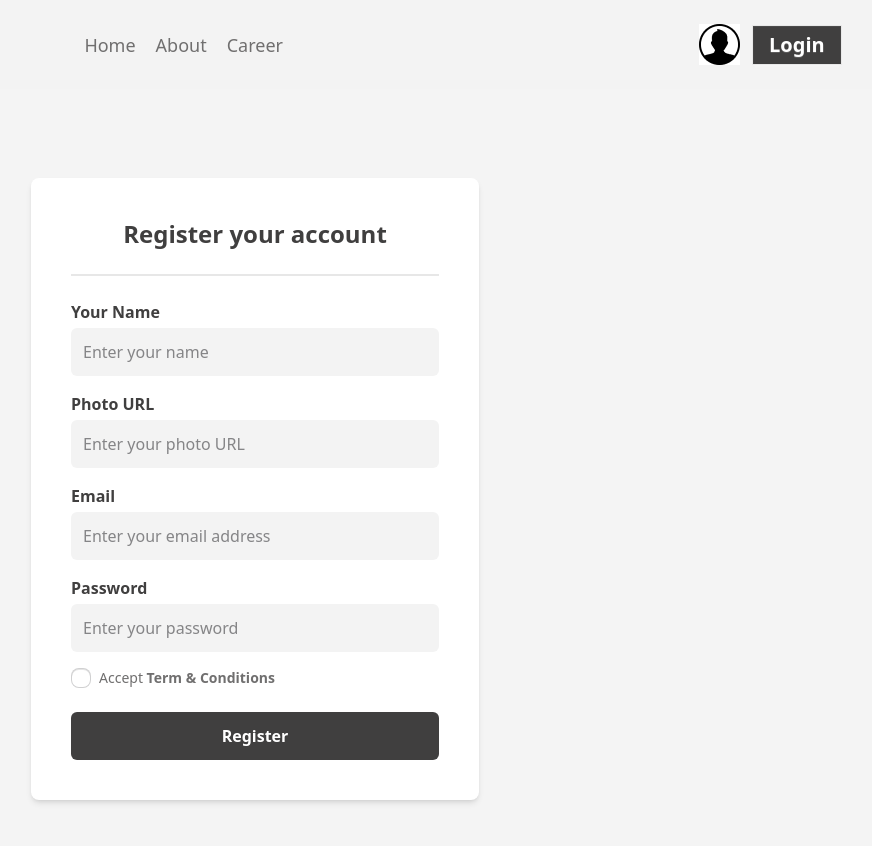
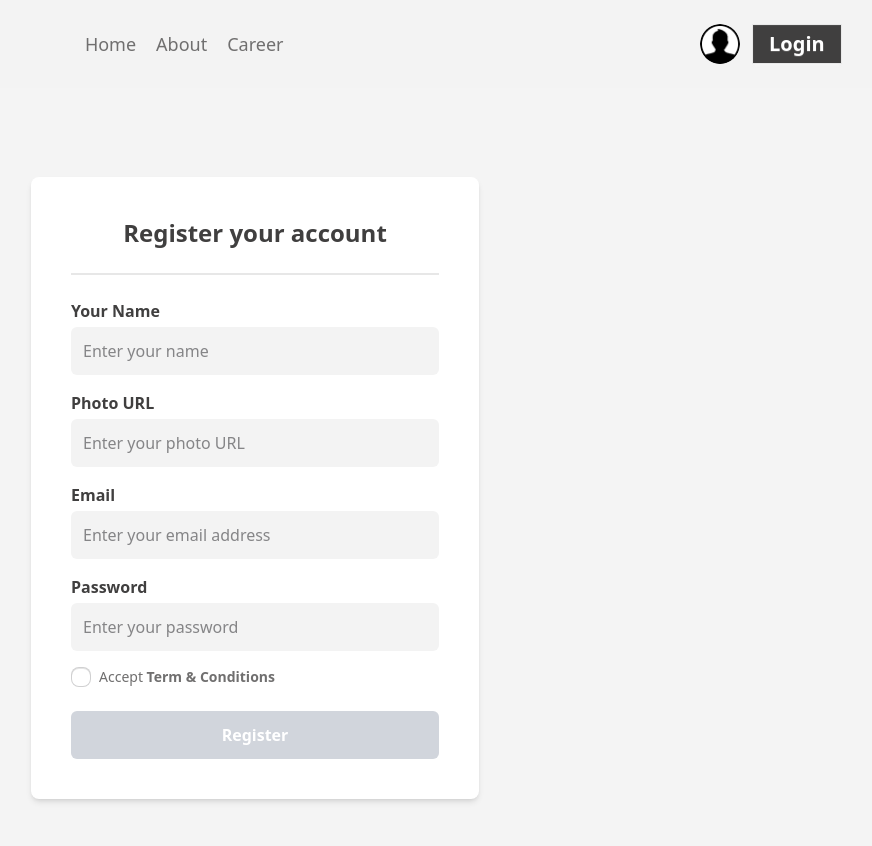
Before and after one commit to sagor-khan7/dragon-news, a React (Vite) app: page /auth/register in a window 1280 px wide. Shown: the top 846 px of the page, without its empty margins (385-1257 px from the left). Built offline with nearby package versions, Linux system fonts and the light colour scheme; no server answers.

Commit message:
update user profile and show photo and name in navbar

```diff
--- a/src/components/Navbar.jsx
+++ b/src/components/Navbar.jsx
@@ -8,7 +8,7 @@ const Navbar = () => {
 
   return (
     <div className="flex justify-between items-center">
-      <div></div>
+      <div className="text-xl font-bold text-[#706F6F]">{user && <p>{user?.displayName}</p>}</div>
       <div className="space-x-5">
         <Link to="/" className="text-lg text-[#706F6F]">
           Home
@@ -22,7 +22,19 @@ const Navbar = () => {
       </div>
       <div className="flex space-x-3 items-center">
         <div>
-          <img src={userIcon} alt="user profile icon" />
+          {user ? (
+            <img
+              className="w-10 h-10 rounded-full object-cover"
+              src={user?.photoURL}
+              alt="user profile icon"
+            />
+          ) : (
+            <img
+              className="w-10 h-10 rounded-full object-cover"
+              src={userIcon}
+              alt="user profile icon"
+            />
+          )}
         </div>
         {user ? (
           <Link
--- a/src/pages/Register.jsx
+++ b/src/pages/Register.jsx
@@ -1,9 +1,11 @@
-import { useContext } from "react";
+import { useContext, useState } from "react";
 import AuthContext from "../provider/AuthContext";
+import { useNavigate } from "react-router-dom";
 
 const Register = () => {
-  const { createUser, setUser } = useContext(AuthContext);
-
+  const [agree, setAgree] = useState(false);
+  const { createUser, setUser, updateUser } = useContext(AuthContext);
+  const navigate = useNavigate();
   function handleSubmit(e) {
     e.preventDefault();
     const form = new FormData(e.target);
@@ -11,12 +13,16 @@ const Register = () => {
     const email = form.get("email");
     const photo = form.get("photo");
     const password = form.get("password");
-    const terms = e.target.terms.checked;
 
     createUser(email, password)
       .then((result) => {
         const user = result.user;
         setUser(user);
+        updateUser({ displayName: name, photoURL: photo })
+          .then(() => {
+            navigate("/");
+          })
+          .catch((error) => console.log(error.message));
         e.target.reset();
       })
       .catch((error) => console.log(error.message));
@@ -89,9 +95,10 @@ const Register = () => {
           <div className="flex items-center gap-2 mb-6">
             <input
               type="checkbox"
-              name="terms"
               id="terms"
               className="checkbox checkbox-sm"
+              checked={agree}
+              onChange={() => setAgree(!agree)}
             />
             <label htmlFor="terms" className="text-sm text-[#706F6F]">
               Accept <span className="font-semibold">Term & Conditions</span>
@@ -101,7 +108,12 @@ const Register = () => {
           {/* Submit */}
           <button
             type="submit"
-            className="w-full py-3 rounded-md font-semibold text-white bg-[#403F3F] hover:bg-gray-800"
+            disabled={!agree}
+            className={`w-full py-3 rounded-md font-semibold text-white ${
+              agree
+                ? "bg-[#403F3F] hover:bg-gray-800"
+                : "bg-gray-300 cursor-not-allowed"
+            }`}
           >
             Register
           </button>
--- a/src/provider/AuthProvider.jsx
+++ b/src/provider/AuthProvider.jsx
@@ -3,6 +3,7 @@ import {
   onAuthStateChanged,
   signInWithEmailAndPassword,
   signOut,
+  updateProfile,
 } from "firebase/auth";
 import AuthContext from "./AuthContext";
 import auth from "../firebase/firebase.config";
@@ -22,6 +23,10 @@ const AuthProvider = ({ children }) => {
     return signInWithEmailAndPassword(auth, email, password);
   };
 
+  const updateUser = (updatedData) => {
+    return updateProfile(auth.currentUser, updatedData);
+  };
+
   const signOutUser = () => {
     setLoading(true);
     return signOut(auth);
@@ -29,6 +34,7 @@ const AuthProvider = ({ children }) => {
 
   useEffect(() => {
     const unSubscribe = onAuthStateChanged(auth, (currentUser) => {
+      console.log(currentUser);
       setUser(currentUser);
       setLoading(false);
     });
@@ -43,6 +49,7 @@ const AuthProvider = ({ children }) => {
     signInUser,
     signOutUser,
     loading,
+    updateUser,
   };
   return (
     <AuthContext.Provider value={authInfo}>{children}</AuthContext.Provider>
```
